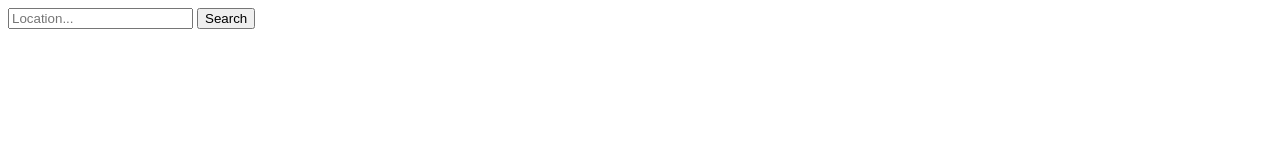
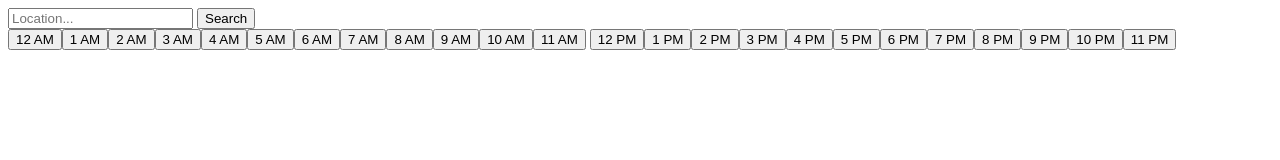
Before and after one commit to SamWeedon/weather-app, a plain HTML site: page index.html in a window 1280 px wide. Drawn offline with Linux system fonts and the light colour scheme.

Commit message:
Add some structure to the DOM

```diff
--- a/index.html
+++ b/index.html
@@ -12,5 +12,32 @@
       <input id="search-bar" type="search" placeholder="Location..." />
       <button id="search-button">Search</button>
     </form>
+    <button class="hour" id="12am">12 AM</button
+    ><button class="hour" id="1am">1 AM</button
+    ><button class="hour" id="2am">2 AM</button
+    ><button class="hour" id="3am">3 AM</button
+    ><button class="hour" id="4am">4 AM</button
+    ><button class="hour" id="5am">5 AM</button
+    ><button class="hour" id="6am">6 AM</button
+    ><button class="hour" id="7am">7 AM</button
+    ><button class="hour" id="8am">8 AM</button
+    ><button class="hour" id="9am">9 AM</button
+    ><button class="hour" id="10am">10 AM</button
+    ><button class="hour" id="11am">11 AM</button>
+    <button class="hour" id="12pm">12 PM</button
+    ><button class="hour" id="1pm">1 PM</button
+    ><button class="hour" id="2pm">2 PM</button
+    ><button class="hour" id="3pm">3 PM</button
+    ><button class="hour" id="4pm">4 PM</button
+    ><button class="hour" id="5pm">5 PM</button
+    ><button class="hour" id="6pm">6 PM</button
+    ><button class="hour" id="7pm">7 PM</button
+    ><button class="hour" id="8pm">8 PM</button
+    ><button class="hour" id="9pm">9 PM</button
+    ><button class="hour" id="10pm">10 PM</button
+    ><button class="hour" id="11pm">11 PM</button>
+    <div id="selected-weather"></div>
+    <div id="tomorrow"></div>
+    <div id="day-after-tomorrow"></div>
   </body>
 </html>
--- a/script.js
+++ b/script.js
@@ -6,7 +6,7 @@ const fetchWeatherInfo = async function (location) {
   );
 
   const weatherInfoObject = await response.json();
-  //console.log(weatherInfoObject);
+  console.log(weatherInfoObject);
 
   processedWeatherObject.forecastdays = weatherInfoObject.forecast.forecastday;
   processedWeatherObject.location = weatherInfoObject.location;
```
